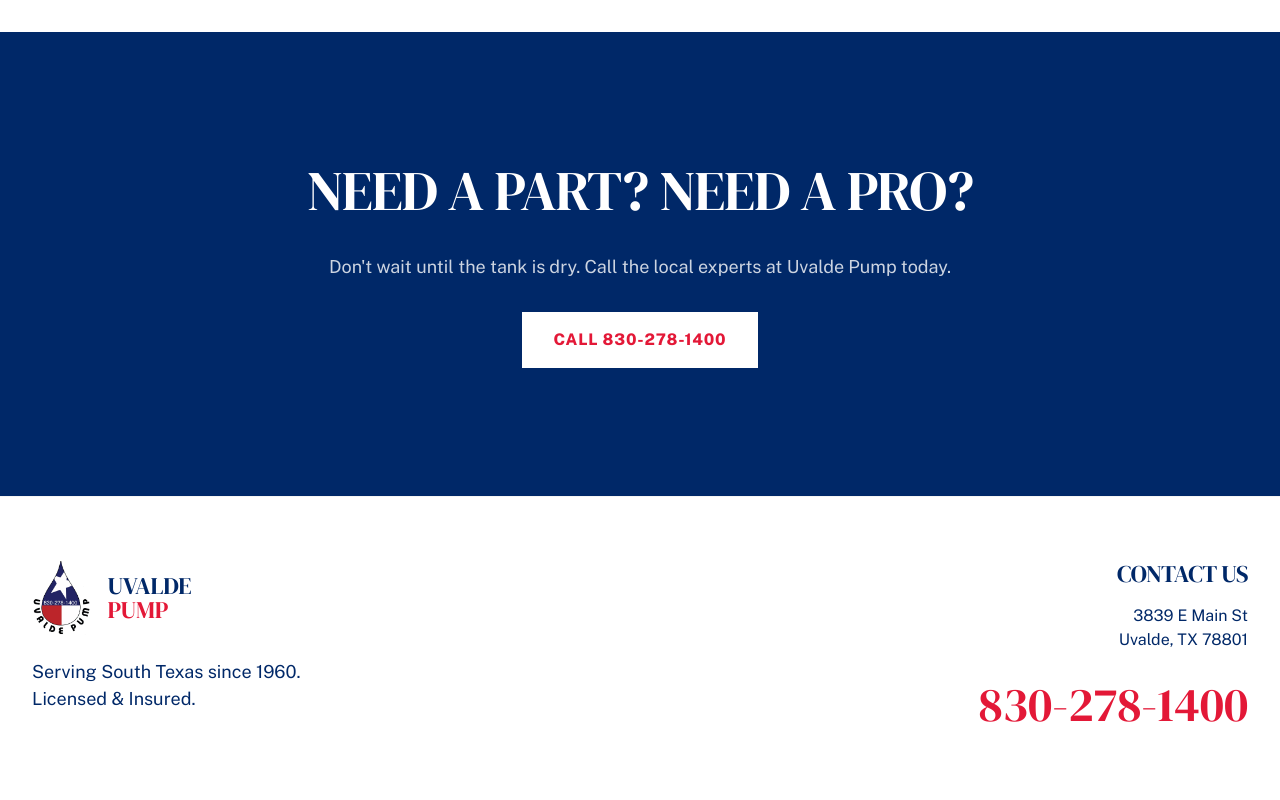
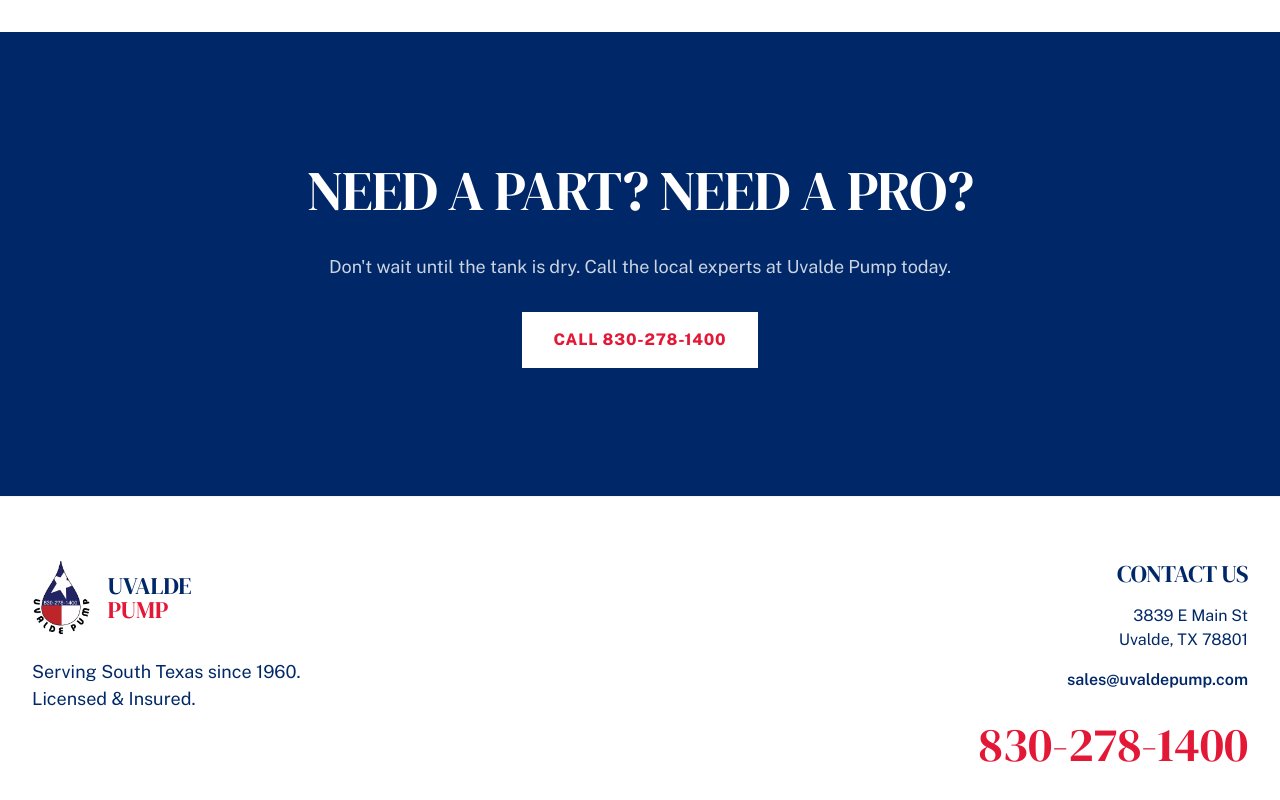
Before and after one commit to TtheBC01/UvaldePump, a React (Vite) app: page / in a window 1280 px wide. Shown: the part 3085-3885 px from the top of the page. Built offline with nearby package versions, Linux system fonts and the light colour scheme.

Commit message:
added sales email to footer

```diff
--- a/src/App.jsx
+++ b/src/App.jsx
@@ -253,6 +253,9 @@ function Footer() {
               <br />
               Uvalde, TX 78801
             </address>
+            <a href="mailto:sales@uvaldepump.com" className="contact-email">
+              sales@uvaldepump.com
+            </a>
             <a href="tel:8302781400" className="contact-large">
               830-278-1400
             </a>
--- a/src/styles.css
+++ b/src/styles.css
@@ -369,6 +369,17 @@ footer {
   font-style: normal;
 }
 
+.contact-email {
+  display: inline-block;
+  margin-top: var(--spacing-sm);
+  font-weight: 600;
+  color: var(--color-texas-navy);
+}
+
+.contact-email:hover {
+  color: var(--color-texas-red);
+}
+
 .contact-large {
   font-size: 3rem;
   font-family: var(--font-display);
```
